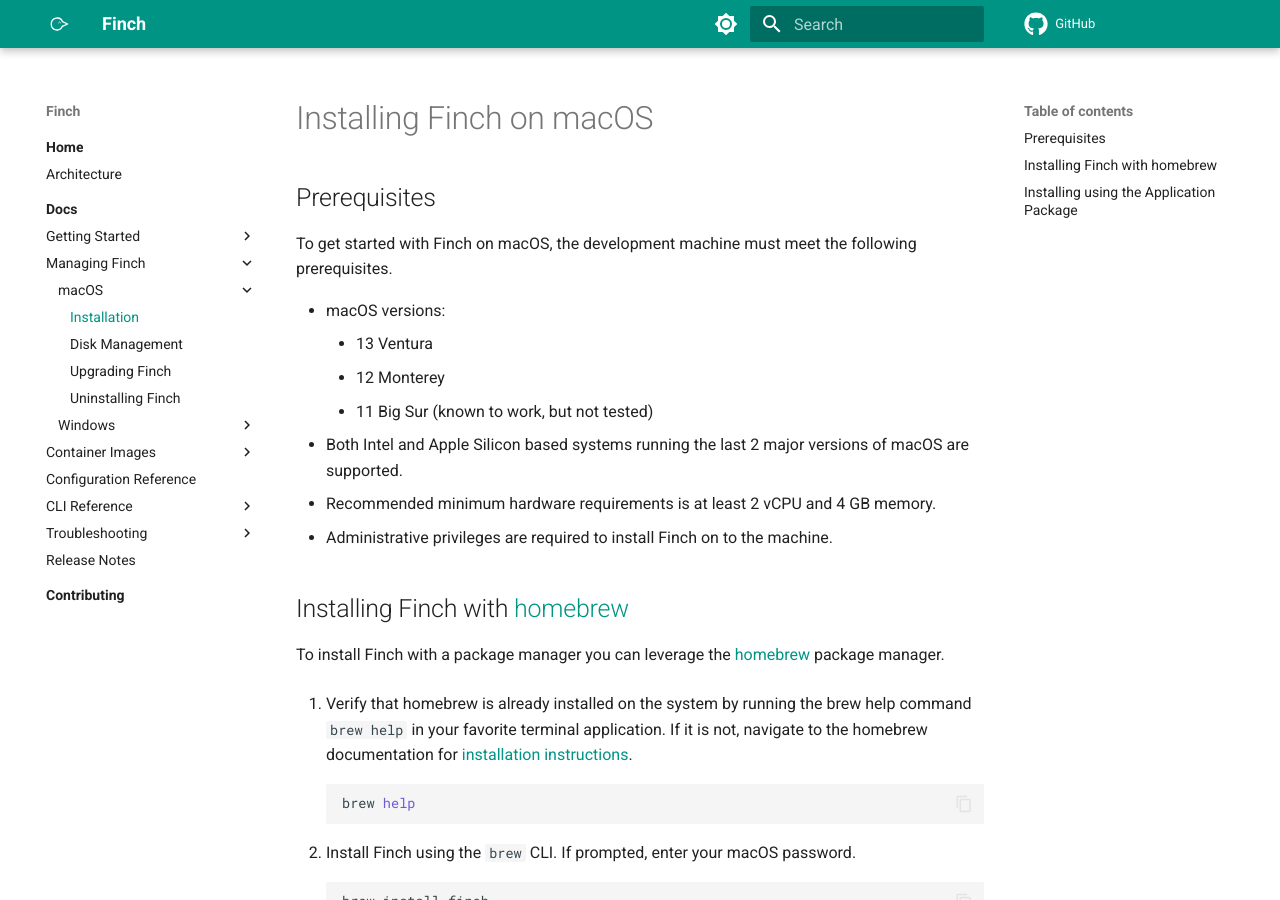
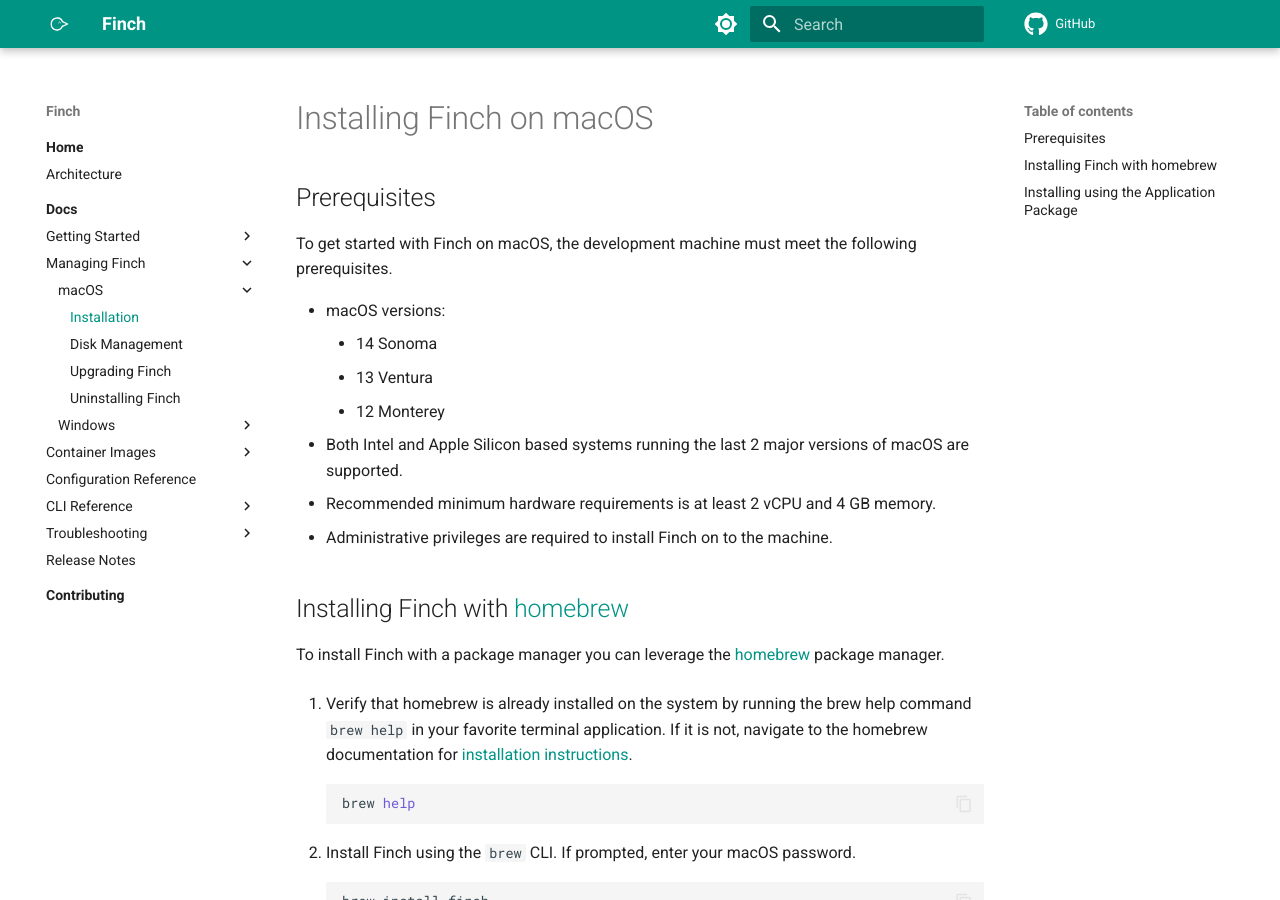
Before and after one commit to runfinch/finch-website, an MkDocs documentation site: the page built from docs/docs/managing-finch/macos/installation.md, in a window 1280 px wide and 900 px high. Built offline with MkDocs 1.6.1 and Material for MkDocs 9.7.7, drawn with Linux system fonts in a browser that asks for light colours; comment, search, counter and statistics services are not loaded.

Commit message:
docs: Add sonoma to the macos installation docs
Signed-off-by: Olly Pomeroy <opomer@amazon.co.uk>

```diff
--- a/docs/docs/managing-finch/macos/installation.md
+++ b/docs/docs/managing-finch/macos/installation.md
@@ -6,9 +6,9 @@
 following prerequisites.
 
 * macOS versions:
+    * 14 Sonoma
     * 13 Ventura
     * 12 Monterey
-    * 11 Big Sur (known to work, but not tested)
 * Both Intel and Apple Silicon based systems running the last 2 major versions of macOS are supported.
 * Recommended minimum hardware requirements is at least 2 vCPU and 4 GB memory.
 * Administrative privileges are required to install Finch on to the machine.
```
